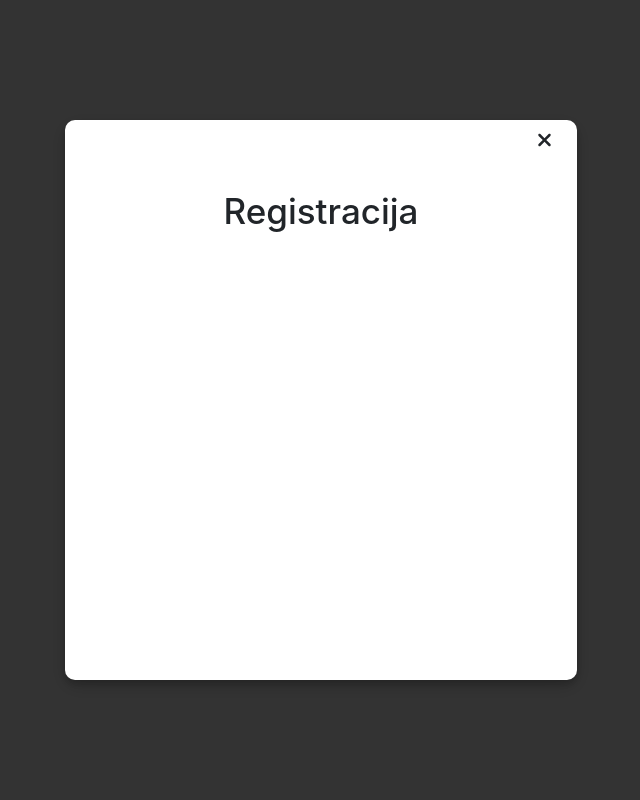
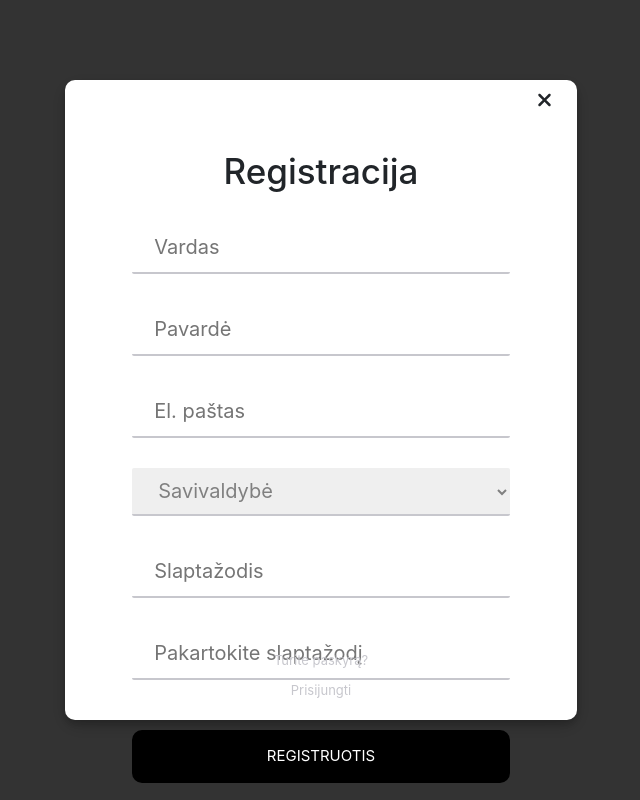
Before and after one commit to mantekarys/Ka-veikia-seniunijos, a React (Create React App) app in the folder Ka-veikia-seniunijos/ClientApp/: page / in a window 1280 px wide. Both pictures are taken after a click on the link "TOLIAU". Shown: the whole page, without its empty margins (319-959 px from the left). Built offline with nearby package versions, Linux system fonts and the light colour scheme.

Commit message:
Signup form without BE

```diff
--- /dev/null
+++ b/Ka-veikia-seniunijos/ClientApp/src/components/Form/Dropdown.jsx
@@ -0,0 +1,21 @@
+import React from 'react';
+import PropTypes from 'prop-types';
+import '../style.css';
+
+export default function Dropdown({ values, placeholder, styling, onChange }) {
+    return (
+        <select className={styling} onChange={onChange}>
+            <option defaultValue="" selected disabled hidden>{placeholder}</option>
+            {values.map((name, key) => {
+                return <option key={key} value={name}>{name}</option>
+            })}
+        </select>
+    );
+}
+
+Dropdown.prototype = {
+    values: PropTypes.array,
+    placeholder: PropTypes.string,
+    styling: PropTypes.string,
+    onChange: PropTypes.func
+}
--- a/Ka-veikia-seniunijos/ClientApp/src/components/Form/_form-lib.scss
+++ b/Ka-veikia-seniunijos/ClientApp/src/components/Form/_form-lib.scss
@@ -1,5 +1,5 @@
 .form {
-    &__input {
+    &__input, &__dropdown {
         display: block;
         border: none;
         font-size: 2rem;
@@ -12,6 +12,12 @@
 
         &:focus {
             outline: none;
+        }
+    }
+
+    &__dropdown {
+        &--default {
+            color: $color-placeholder-default !important;
         }
     }
 
--- a/Ka-veikia-seniunijos/ClientApp/src/components/Login/_login-style.scss
+++ b/Ka-veikia-seniunijos/ClientApp/src/components/Login/_login-style.scss
@@ -3,7 +3,6 @@
 .login {
     &__container {
         @include absCenter;
-
         background-color: $color-white;
         width: 40%;
         padding: 7rem 2rem;
@@ -11,6 +10,10 @@
         z-index: 200;
         border-radius: 1rem;
         height: 70%;
+
+        &--signup {
+            height: 80%;
+        }
     }
 
     &__content {
--- a/Ka-veikia-seniunijos/ClientApp/src/components/Signup/Signup.jsx
+++ b/Ka-veikia-seniunijos/ClientApp/src/components/Signup/Signup.jsx
@@ -1,14 +1,26 @@
 import React, { useState } from 'react';
 import Popup from '../Popup/Popup';
+import Input from '../Form/Input';
+import Dropdown from '../Form/Dropdown';
 import Button from '../Button/Button';
 import SignupUserType from './SignupUserType/SignupUserType';
+import FormFooter from '../Form/Footer/FormFooter';
+import Error from '../Error/Error';
 import '../style.css';
 import { FontAwesomeIcon } from '@fortawesome/react-fontawesome';
 import { faXmark } from '@fortawesome/free-solid-svg-icons'
 
 export default function Signup() {
     const [userType, setUserType] = useState('Gyventojas');
+    const [name, setName] = useState('');
+    const [surname, setSurname] = useState('');
+    const [email, setEmail] = useState('');
+    const [area, setArea] = useState('');
+    const [password, setPassword] = useState('');
+    const [passwordRepeat, setPasswordRepeat] = useState('');
+    const [errorMessage, setErrorMessage] = useState('');
     const [isUserTypeSelected, setIsUserTypeSelected] = useState(false);
+    const [isFormInvalid, setIsFormInvalid] = useState(false);
 
     const handleOnTypeChange = (userType) => {
         setUserType(userType);
@@ -18,15 +30,123 @@ export default function Signup() {
         setIsUserTypeSelected(true);
     }
 
+    const handleOnChange = (e) => {
+        e.target.classList.remove('form__dropdown--default');
+        setArea(e.target.value);
+    }
+
+    const handleOnSubmit = () => {
+        if (!name || !surname || !email || !area || !password || !passwordRepeat) {
+            setIsFormInvalid(true);
+            setErrorMessage('* Visi laukai yra būtini')
+            return;
+        }
+
+        if (!validatePassword()) return;
+
+    }
+
+    const validatePassword = () => {
+        if (password !== passwordRepeat) {
+            setIsFormInvalid(true);
+            setErrorMessage('* Slaptažodžiai turi sutapti')
+            return false;
+        }
+
+        if (password.length <= 8) {
+            setIsFormInvalid(true);
+            setErrorMessage('* Slaptažodžio ilgis turi būti nemažiau nei 8')
+            return false;
+        }
+
+        return true;
+    }
+
     return (
         <Popup>
-            <div className='login__container'>
+            <div className='login__container login__container--signup'>
                 <FontAwesomeIcon className='form__icon' icon={faXmark} />
                 <h2 className='header__secondary u-text-center'>Registracija</h2>
                 {!isUserTypeSelected &&
                     <SignupUserType onTypeChange={handleOnTypeChange} onClick={handleOnNextClick} />
                 }
 
+                {isUserTypeSelected && <form className='signup__content'>
+                    <div className="login__input-wrapper">
+                        <Input
+                            className='login__input'
+                            type='text'
+                            placeholder='Vardas'
+                            value={name}
+                            onChange={(e) => setName(e.target.value)}
+                        />
+                    </div>
+
+                    <div className="login__input-wrapper">
+                        <Input
+                            className='login__input'
+                            type='text'
+                            placeholder='Pavardė'
+                            value={surname}
+                            onChange={(e) => setSurname(e.target.value)}
+                        />
+                    </div>
+
+                    <div className="login__input-wrapper">
+                        <Input
+                            className='login__input'
+                            type='email'
+                            placeholder='El. paštas'
+                            value={email}
+                            onChange={(e) => setEmail(e.target.value)}
+                        />
+                    </div>
+
+                    <div className="login__input-wrapper">
+                        <Dropdown
+                            styling='form__dropdown form__dropdown--default'
+                            placeholder='Savivaldybė'
+                            values={['Vilnius', 'Kaunas']}
+                            onChange={handleOnChange}
+                        />
+                    </div>
+
+                    <div className="login__input-wrapper">
+                        <Input
+                            className='login__input'
+                            type='password'
+                            placeholder='Slaptažodis'
+                            value={password}
+                            onChange={(e) => setPassword(e.target.value)}
+                        />
+                    </div>
+
+                    <div className="login__input-wrapper">
+                        <Input
+                            className='login__input'
+                            type='password'
+                            placeholder='Pakartokite slaptažodį'
+                            value={passwordRepeat}
+                            onChange={(e) => setPasswordRepeat(e.target.value)}
+                        />
+                    </div>
+
+                    <div className='login__button-wrapper'>
+                        <Button
+                            text='Registruotis'
+                            styling='btn btn--login'
+                            type='submit'
+                            onClick={handleOnSubmit}
+                        />
+                    </div>
+
+                    {isFormInvalid && <Error text={errorMessage} />}
+                </form>}
+
+                <FormFooter
+                    paragraphText='Turite paskyrą?'
+                    textButtonMessage='Prisijungti'
+                />
             </div>
         </Popup>
     );
--- a/Ka-veikia-seniunijos/ClientApp/src/components/Signup/_signup-style.scss
+++ b/Ka-veikia-seniunijos/ClientApp/src/components/Signup/_signup-style.scss
@@ -3,4 +3,9 @@
         margin: 10rem auto 0;
         width: 80%;
     }
+
+    &__content {
+        width: 80%;
+        margin: 2rem auto 0;
+    }
 }
--- a/Ka-veikia-seniunijos/ClientApp/src/components/Utils/_variables.scss
+++ b/Ka-veikia-seniunijos/ClientApp/src/components/Utils/_variables.scss
@@ -6,3 +6,4 @@ $color-red: #fc4445;
 $color-green: #5cdb95;
 
 $color-placeholder: #c7c7cd;
+$color-placeholder-default: grey;
--- a/Ka-veikia-seniunijos/ClientApp/src/components/style.css
+++ b/Ka-veikia-seniunijos/ClientApp/src/components/style.css
@@ -35,6 +35,8 @@ body {
   z-index: 200;
   border-radius: 1rem;
   height: 70%; }
+  .login__container--signup {
+    height: 80%; }
 
 .login__content {
   width: 80%;
@@ -53,7 +55,11 @@ body {
   margin: 10rem auto 0;
   width: 80%; }
 
-.form__input {
+.signup__content {
+  width: 80%;
+  margin: 2rem auto 0; }
+
+.form__input, .form__dropdown {
   display: block;
   border: none;
   font-size: 2rem;
@@ -63,8 +69,11 @@ body {
   border-bottom: 2px solid #c7c7cd;
   transition: all .2s;
   padding: 1rem 2.2rem; }
-  .form__input:focus {
+  .form__input:focus, .form__dropdown:focus {
     outline: none; }
+
+.form__dropdown--default {
+  color: grey !important; }
 
 .form__icon {
   font-size: 2rem;
```
